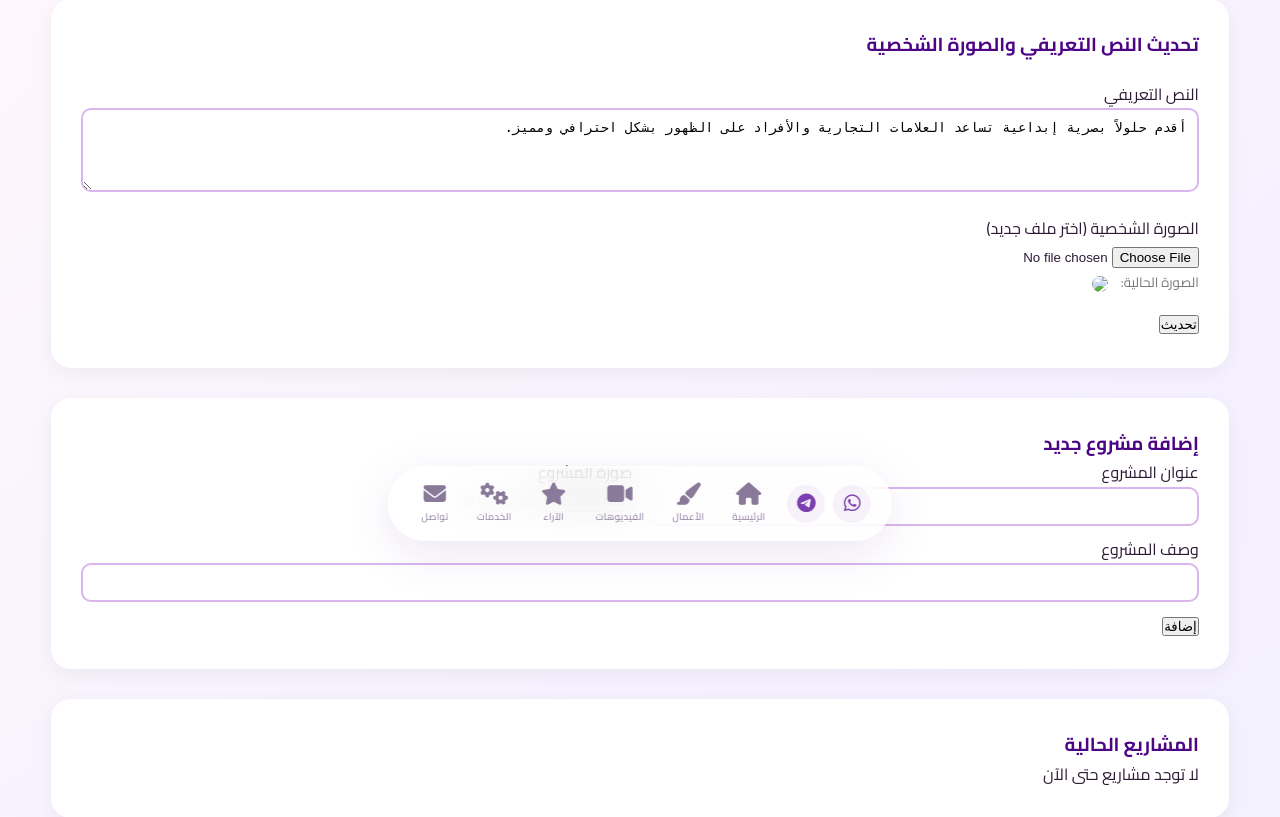
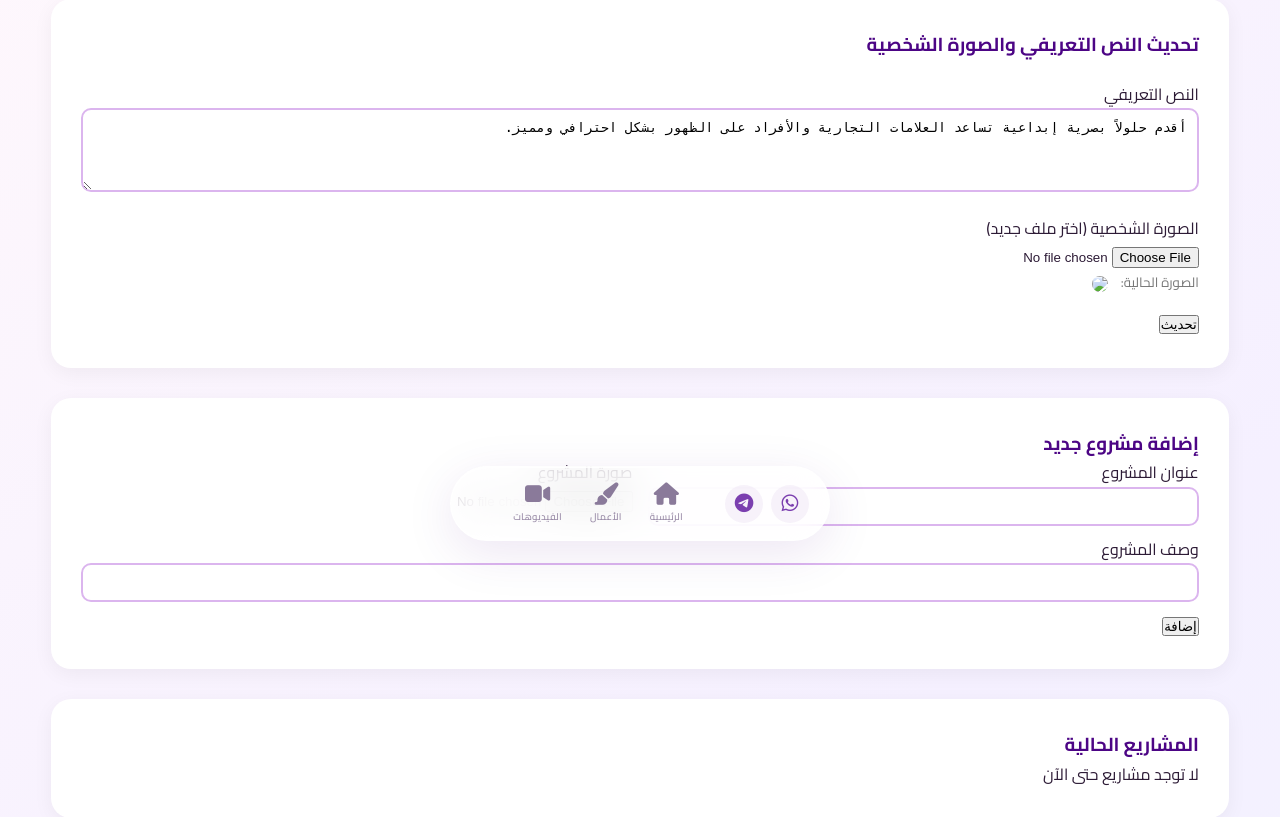
Before and after one commit to il88li/DESIGN, a Flask app: page /admin/dashboard in a window 1280 px wide. Shown: the part 231-1048 px from the top of the page. Run offline with Flask 3, Linux system fonts and the light colour scheme; the visitor is signed in with stand-in values (Sample User, id 1); data that the repository does not hold is empty; some libraries are stand-ins or nearby versions.

Commit message:
Update base.html

```diff
--- a/templates/base.html
+++ b/templates/base.html
@@ -7,14 +7,13 @@
     <link rel="preconnect" href="https://fonts.googleapis.com">
     <link rel="preconnect" href="https://fonts.gstatic.com" crossorigin>
     <link href="https://fonts.googleapis.com/css2?family=Cairo:wght@300;400;600;700;800&display=swap" rel="stylesheet">
-    <!-- Font Awesome 6 (مكتبة أيقونات بديلة) -->
     <link rel="stylesheet" href="https://cdnjs.cloudflare.com/ajax/libs/font-awesome/6.5.1/css/all.min.css">
     <link rel="stylesheet" href="{{ url_for('static', filename='style.css') }}">
     {% block extra_css %}{% endblock %}
 </head>
 <body>
 
-    <!-- ===== شريط التنقل الدائري الشفاف العائم ===== -->
+    <!-- ===== شريط التنقل الدائري الشفاف العائم (3 أزرار فقط) ===== -->
     <nav class="navbar-glass" id="navbarGlass">
         <!-- أيقونات التواصل (جهة اليمين) -->
         <div class="nav-social">
@@ -26,7 +25,7 @@
             </a>
         </div>
 
-        <!-- روابط جميع الصفحات -->
+        <!-- روابط الصفحات (3 فقط) -->
         <div class="nav-links-center">
             <a href="{{ url_for('home') }}" class="nav-item {% if request.endpoint == 'home' %}active{% endif %}">
                 <i class="fas fa-home"></i>
@@ -40,19 +39,10 @@
                 <i class="fas fa-video"></i>
                 <span>الفيديوهات</span>
             </a>
-            <a href="{{ url_for('testimonials_page') }}" class="nav-item {% if request.endpoint == 'testimonials_page' %}active{% endif %}">
-                <i class="fas fa-star"></i>
-                <span>الآراء</span>
-            </a>
-            <a href="{{ url_for('services_page') }}" class="nav-item {% if request.endpoint == 'services_page' %}active{% endif %}">
-                <i class="fas fa-cogs"></i>
-                <span>الخدمات</span>
-            </a>
-            <a href="{{ url_for('contact_page') }}" class="nav-item {% if request.endpoint == 'contact_page' %}active{% endif %}">
-                <i class="fas fa-envelope"></i>
-                <span>تواصل</span>
-            </a>
         </div>
+
+        <!-- مساحة فارغة للحفاظ على التماثل -->
+        <div class="nav-spacer"></div>
     </nav>
 
     <!-- ===== المحتوى الرئيسي ===== -->
```
